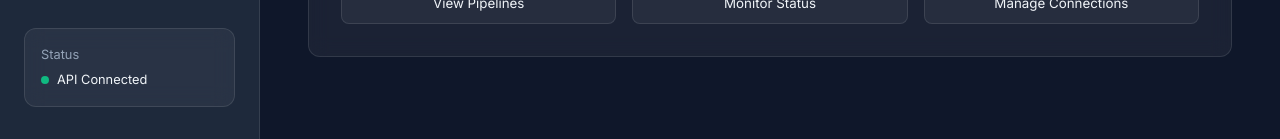
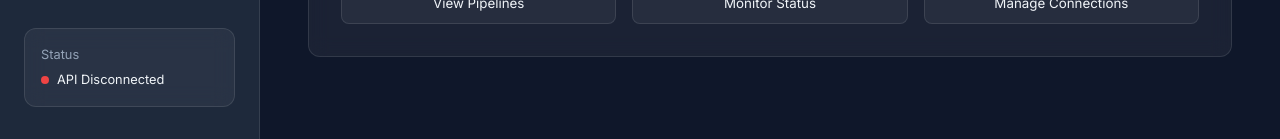
Before and after one commit to ukatru/data-platform-dashboard, a React (Vite) app in the folder frontend/: page / in a window 1280 px wide. Shown: the part 661-800 px from the top of the page. Built offline with nearby package versions, Linux system fonts and the light colour scheme; no server answers.

Commit message:
fixed api status

```diff
--- a/frontend/src/components/Sidebar.tsx
+++ b/frontend/src/components/Sidebar.tsx
@@ -1,5 +1,6 @@
-import React from 'react';
+import React, { useState, useEffect } from 'react';
 import { Link, useLocation } from 'react-router-dom';
+import { api } from '../services/api';
 import {
     LayoutDashboard,
     Workflow,
@@ -12,6 +13,22 @@ import {
 
 export const Sidebar: React.FC = () => {
     const location = useLocation();
+    const [isConnected, setIsConnected] = useState<boolean | null>(null);
+
+    useEffect(() => {
+        const checkHealth = async () => {
+            try {
+                await api.healthCheck();
+                setIsConnected(true);
+            } catch (err) {
+                setIsConnected(false);
+            }
+        };
+
+        checkHealth();
+        const interval = setInterval(checkHealth, 30000); // Check every 30s
+        return () => clearInterval(interval);
+    }, []);
 
     const isActive = (path: string) => location.pathname === path;
 
@@ -57,8 +74,13 @@ export const Sidebar: React.FC = () => {
                 <div className="glass" style={{ padding: '1rem', fontSize: '0.8rem' }}>
                     <div style={{ color: 'var(--text-secondary)' }}>Status</div>
                     <div style={{ display: 'flex', alignItems: 'center', gap: '0.5rem', marginTop: '0.25rem' }}>
-                        <div style={{ width: 8, height: 8, borderRadius: '50%', background: 'var(--success)' }}></div>
-                        API Connected
+                        <div style={{
+                            width: 8,
+                            height: 8,
+                            borderRadius: '50%',
+                            background: isConnected === null ? 'var(--text-secondary)' : (isConnected ? 'var(--success)' : 'var(--error)')
+                        }}></div>
+                        {isConnected === null ? 'Checking...' : (isConnected ? 'API Connected' : 'API Disconnected')}
                     </div>
                 </div>
             </div>
--- a/frontend/src/services/api.ts
+++ b/frontend/src/services/api.ts
@@ -62,6 +62,8 @@ export const api = {
             axios.get(`${API_BASE}/status/jobs`, { params: filters }),
         assets: (btchNbr: number) => axios.get(`${API_BASE}/status/jobs/${btchNbr}/assets`),
     },
+
+    healthCheck: () => axios.get(`${API_BASE}/`),
 };
 
 // Types for metadata-driven tables
```
